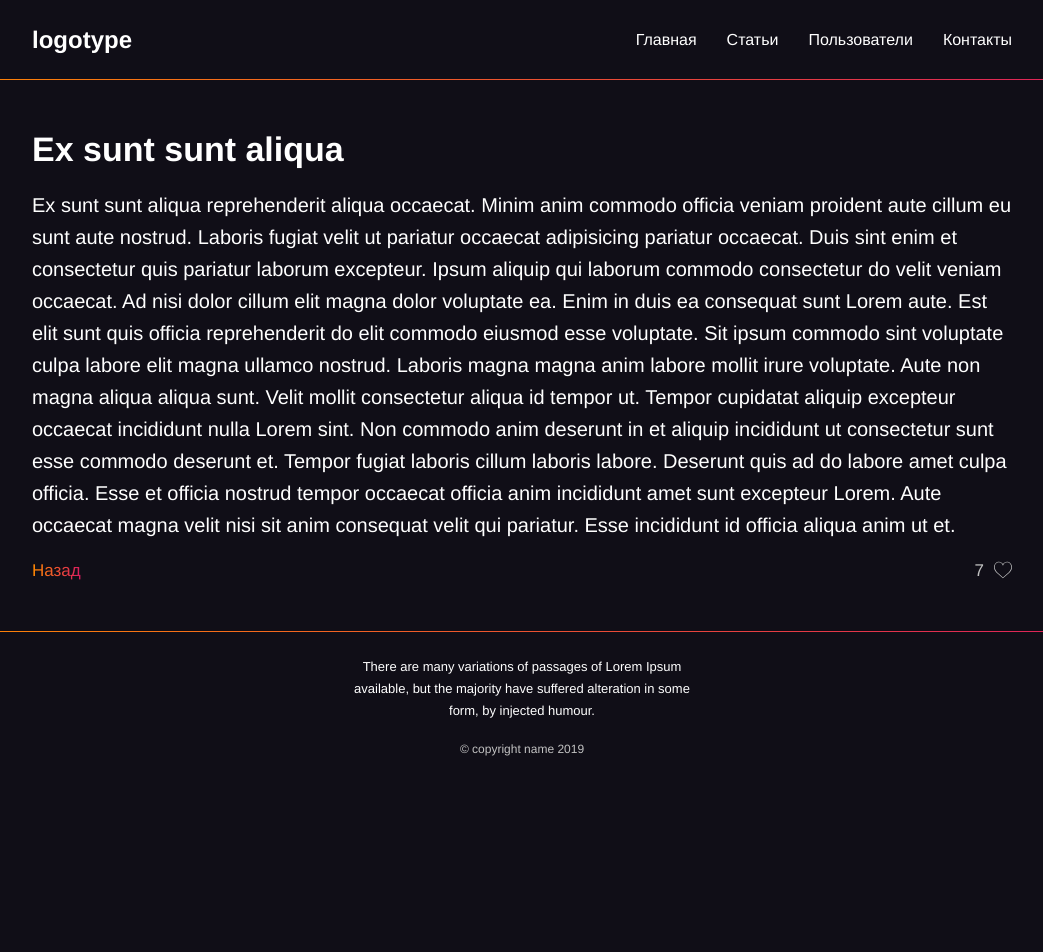
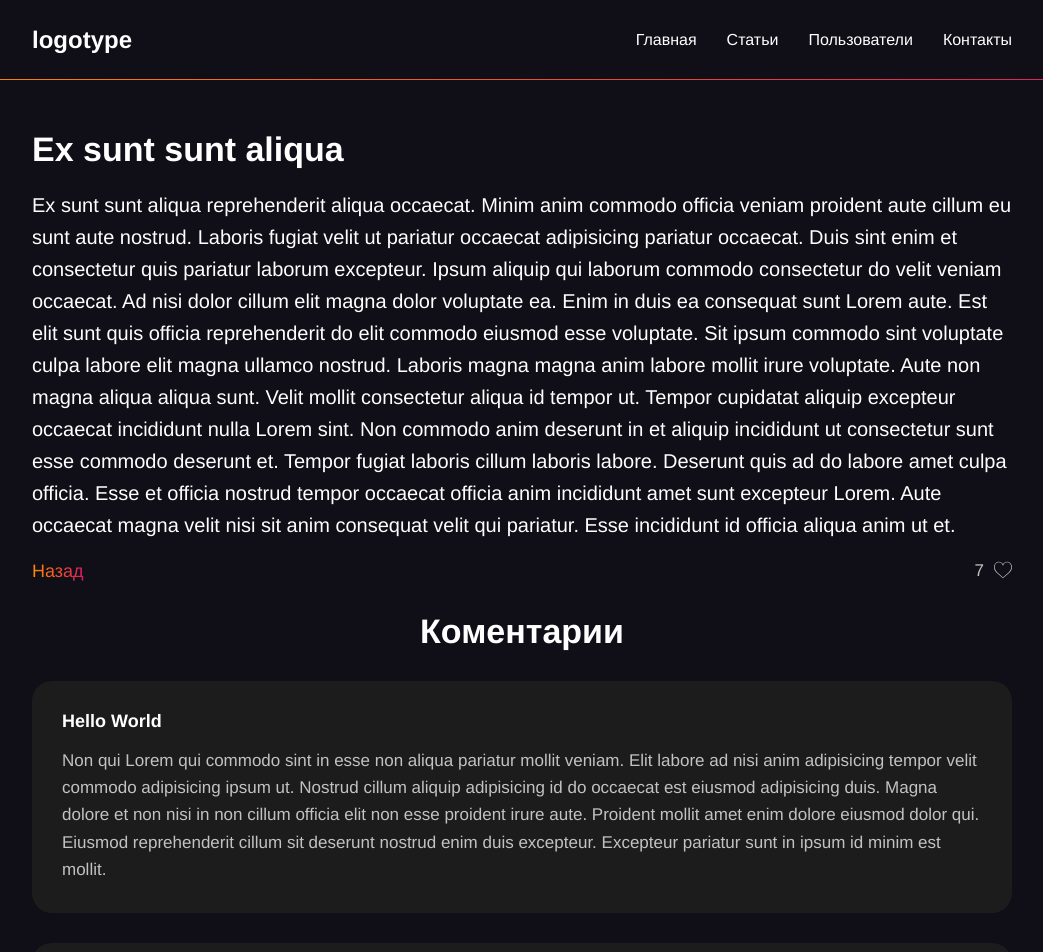
Before and after one commit to sugryumov/react-project, a React app: page /articles/2016-06-04 in a window 1280 px wide. Shown: the top 952 px of the page, without its empty margins (118-1161 px from the left). Before the commit the page ends 800 px from the top, so only its background shows below. Built offline with nearby package versions, Linux system fonts and the light colour scheme.

Commit message:
feat: add comments

```diff
--- a/src/components/Article/Article.css
+++ b/src/components/Article/Article.css
@@ -4,12 +4,17 @@
 
 .article-page__title {
   padding-bottom: 2rem;
+  font-size: 3.4rem;
 }
 
 .article-page__text {
   padding-bottom: 2rem;
-  font-size: 2rem;
+  font-size: 1.6rem;
   line-height: 1.6;
+
+  @media all and (min-width: 600px) {
+    font-size: 2rem;
+  }
 }
 
 .article-page__controls {
@@ -29,8 +34,6 @@
     border-bottom: 1px solid #da1b60;
   }
 }
-
-
 
 .controls__like {
   display: flex;
@@ -64,3 +67,30 @@
   margin-right: 1rem;
   color: var(--accent-color);
 }
+
+.article-page__comments {
+  padding-top: 3rem;
+  padding-bottom: 3rem;
+  font-size: 3.4rem;
+  font-weight: bold;
+  text-align: center;
+}
+
+.article-page__comment {
+  background-color: var(--bg-secondary);
+  padding: 3rem;
+  margin-bottom: 3rem;
+  border-radius: 2rem;
+}
+
+.comments__user {
+  padding-bottom: 1.5rem;
+  font-size: 1.8rem;
+  font-style: 2.4rem;
+  font-weight: 600;
+}
+
+.comments__text {
+  line-height: 1.6;
+  color: #c2c2c2;
+}
--- a/src/components/Article/index.jsx
+++ b/src/components/Article/index.jsx
@@ -2,6 +2,8 @@ import React from 'react';
 import { Link, Route } from 'react-router-dom';
 
 import './Article.css';
+
+import '../../img/preview.jpeg'
 
 class Article extends React.Component {
   constructor(props) {
@@ -16,6 +18,15 @@ class Article extends React.Component {
   }
 
   render() {
+    const showComments = this.props.selectedArticle.comments.map(comment => {
+      return (
+        <div className="article-page__comment" key={ comment.id }>
+          <p className="comments__user">{ comment.user }</p>
+          <p className="comments__text">{ comment.text }</p>
+        </div>
+      )
+    })
+
     return (
       <div className="article-page">
         <div className="container">
@@ -29,8 +40,7 @@ class Article extends React.Component {
               render={ () => {
                 return (
                   <div className="controls__link">
-                    <Link className="controls__link--back" to={'/articles'}>Назад</Link>
-                    {/* <Link to={'/'}>На главную</Link> */}
+                    <Link className="link" to={'/articles'}>Назад</Link>
                   </div>
                 )
               }}
@@ -41,6 +51,10 @@ class Article extends React.Component {
               <div className={ (this.state.isLike ? 'like__icon--active' : 'like__icon') } onClick = { this.like }></div>
             </div>
           </div>
+
+          <p className="article-page__comments">Коментарии</p>
+
+          <>{ showComments }</>
         </div>
       </div>
     )
--- a/src/components/ArticleList/ArticleList.css
+++ b/src/components/ArticleList/ArticleList.css
@@ -91,17 +91,7 @@
 }
 
 .article__link {
-  padding-bottom: 0.15rem;
   margin-left: 1rem;
-  background: linear-gradient(to right,#ff8a00,#da1b60);
-  -webkit-background-clip: text;
-  -webkit-text-fill-color: transparent;
-  box-decoration-break: clone;
-  white-space: nowrap;
-
-  &:hover {
-    border-bottom: 1px solid #da1b60;
-  }
 }
 
 .article__btn {
--- a/src/components/ArticleList/index.jsx
+++ b/src/components/ArticleList/index.jsx
@@ -27,12 +27,12 @@ class ArticleList extends React.Component {
             <h3 className="article__title">{ article.title }</h3>
             <section className="article__excerpt">
               { article.excerpt }...
-              <Link to={'/articles/' + article.id} className="article__link">Читать дальше</Link>
+              <Link to={'/articles/' + article.id} className="link article__link">Читать дальше</Link>
             </section>
 
             <div className="article__info">
               <p className="article__meta">{ (new Date( article.date )).toDateString() }</p>
-              <p className="article__view">views 7</p>
+              <p className="article__view">Like 7</p>
             </div>
           </div>
         </div>
--- a/src/components/Content/index.jsx
+++ b/src/components/Content/index.jsx
@@ -3,7 +3,7 @@ import { Switch, Route } from "react-router-dom";
 
 import Intro from '../Intro/';
 import ArticleContainer from '../ArticleContainer/';
-import UsersList from '../UsersList/';
+import UsersContainer from '../UserContainer/';
 import NotFound from '../NotFound/';
 
 
@@ -17,7 +17,7 @@ class Content extends React.Component {
       <Switch>
         <Route path='/' exact component={Intro} />
         <Route path='/articles' component={ArticleContainer} />
-        <Route path='/users' component={UsersList} />
+        <Route path='/users' component={UsersContainer} />
         <Route path='/contacts' component={NotFound} />
       </Switch>
     )
--- a/src/components/User/User.css
+++ b/src/components/User/User.css
@@ -1,17 +1,15 @@
-.user__list {
-  padding: 50px;
+.user-page {
+  padding: 3rem 0;
 }
 
-.user__item {
-  &:not(:last-child) {
-    padding-bottom: 10px;
-    margin-bottom: 20px;
-    border-bottom: 1px solid gray;
-  }
+.user-page__title {
+  text-align: center;
 }
 
-.user__info {
-  &:not(:last-child) {
-    margin-bottom: 10px;
-  }
+.user__info--wrap {
+  padding: 5rem 0;
 }
+
+.user__link {
+  margin-left: 2rem;
+}
--- a/src/components/User/index.jsx
+++ b/src/components/User/index.jsx
@@ -1,13 +1,22 @@
 import React from 'react';
+import { Link } from 'react-router-dom';
 
 import './User.css';
 
 function User(props) {
+  console.log(props)
   return(
-    <div className="user__item">
-      <p className="user__info">Name: { props.user.name }</p>
-      <p className="user__info">Email: { props.user.email }</p>
-      <p className="user__info">Phone: { props.user.phone }</p>
+    <div className="user-page">
+      <div className="container">
+        <h1 className="user-page__title">{ props.selectedUser.name }</h1>
+        <div className="user__info--wrap">
+          <p className="user__info">Email: { props.selectedUser.email }</p>
+          <p className="user__info">Phone: { props.selectedUser.phone }</p>
+        </div>
+
+        <Link className="link" to={ '/users' }>К списку пользователей</Link>
+        <Link className="link user__link" to={'/'}>На главную</Link>
+      </div>
     </div>
   )
 }
--- /dev/null
+++ b/src/components/UserContainer/index.jsx
@@ -0,0 +1,65 @@
+import React from 'react';
+import axios from 'axios';
+import { Route } from 'react-router-dom';
+
+import UserList from '../UsersList/'
+import User from '../User/'
+
+class UserContainer extends React.Component {
+  constructor(props) {
+    super(props)
+
+    this.state = {
+      users: [],
+      isLoading: false
+    }
+  }
+
+  componentDidMount() {
+    this.setState({
+      isLoading: true
+    })
+
+    try {
+    axios.get('https://jsonplaceholder.typicode.com/users')
+      .then(res => {
+        if (res.status === 200) {
+          this.setState({
+            users: res.data,
+            isLoading: false
+          });
+        }
+      })
+    } catch (err) {
+      console.log(err.massage)
+    }
+  }
+
+  render() {
+    return (
+      <>
+        <Route
+          path={ '/users' }
+          exact
+          render={
+            () =>
+              <UserList userList={ this.state.users } isLoading={ this.state.isLoading }
+              />
+          }
+        />
+        <Route
+          path={'/users/:id'}
+          exact
+          render={(props) => {
+            const userId = +props.match.params.id;
+            const selectedUser = this.state.users.find(user => user.id === userId);
+
+            return <User selectedUser={ selectedUser }/>
+          }}
+        />
+      </>
+    )
+  }
+}
+
+export default UserContainer;
--- a/src/components/UsersList/UserList.css
+++ b/src/components/UsersList/UserList.css
@@ -1,7 +1,26 @@
 .users {
-  padding: 30px 0;
+  padding: 3rem 0;
 }
 
 .users__title {
+  font-size: 3.4rem;
   text-align: center;
 }
+
+.user__list {
+  padding: 5rem 0;
+}
+
+.user__item {
+  &:not(:last-child) {
+    padding-bottom: 1rem;
+    margin-bottom: 2rem;
+    border-bottom: 1px solid gray;
+  }
+}
+
+.user__info {
+  &:not(:last-child) {
+    margin-bottom: 1rem;
+  }
+}
--- a/src/components/UsersList/index.jsx
+++ b/src/components/UsersList/index.jsx
@@ -1,52 +1,31 @@
 import React from 'react';
-import axios from 'axios';
-
-import User from '../User/'
+import { Link } from 'react-router-dom';
 
 import './UserList.css';
 
 class UserList extends React.Component {
   constructor(props) {
     super(props);
-
-    this.state = {
-      users: [],
-      isLoading: false
-    }
-  }
-
-  componentDidMount() {
-    this.setState({
-      isLoading: true
-    })
-
-    try {
-    axios.get('https://jsonplaceholder.typicode.com/users')
-      .then(res => {
-        if (res.status === 200) {
-          this.setState({
-            users: res.data,
-            isLoading: false
-          });
-        }
-      })
-    } catch (err) {
-      console.log(err.massage)
-    }
   }
 
   render() {
     return (
       <section className="users">
         <div className="container">
-          <h2 className="users__title">Пользователи</h2>
+          <h1 className="users__title">Пользователи</h1>
           <div className="user__list">
-            { this.state.isLoading && <span>Loading...</span> }
-            { this.state.users.map((user, index) => {
-                return (
-                  <User user={ user } key={ index }/>
-                )
-              })
+            { this.props.isLoading && <span>Loading...</span> }
+            { this.props.userList.map((user, index) => {
+              return (
+                <div className="user__item" key={ index }>
+                  <p className="user__info">Name: { user.name }</p>
+                  <p className="user__info">Email: { user.email }</p>
+                  <p className="user__info">Phone: { user.phone }</p>
+
+                  <Link to={'/users/' + user.id} className="link">Перейти в профиль</Link>
+                </div>
+              )
+            })
             }
           </div>
         </div>
--- a/src/index.html
+++ b/src/index.html
@@ -7,6 +7,7 @@
     <meta http-equiv="X-UA-Compatible" content="ie=edge">
     <link href="img/favicon.ico" rel="shortcut icon" type="image/x-icon">
     <title>React</title>
+    <base href="/">
 </head>
 <body>
 <div id="app"></div>
--- a/src/styles/global.css
+++ b/src/styles/global.css
@@ -68,3 +68,21 @@ button {
     margin: 0 auto;
   }
 }
+
+.link {
+  padding-bottom: 0.15rem;
+  background: linear-gradient(to right,#ff8a00,#da1b60);
+  -webkit-background-clip: text;
+  -webkit-text-fill-color: transparent;
+  box-decoration-break: clone;
+  white-space: nowrap;
+  font-size: 1.6rem;
+
+  @media all and (min-width: 600px) {
+    font-size: 1.8rem;
+  }
+
+  &:hover {
+    border-bottom: 1px solid #da1b60;
+  }
+}
```
